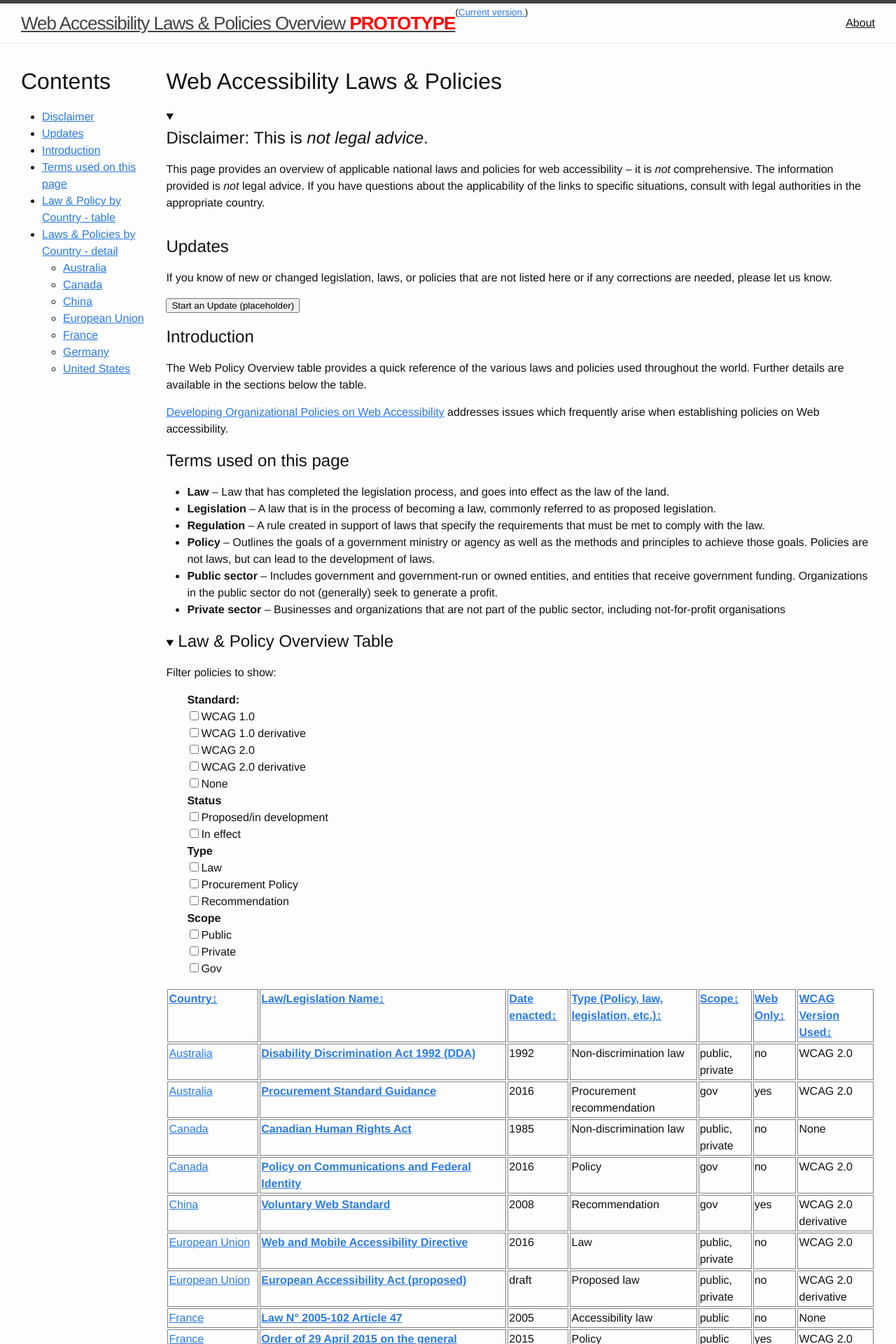
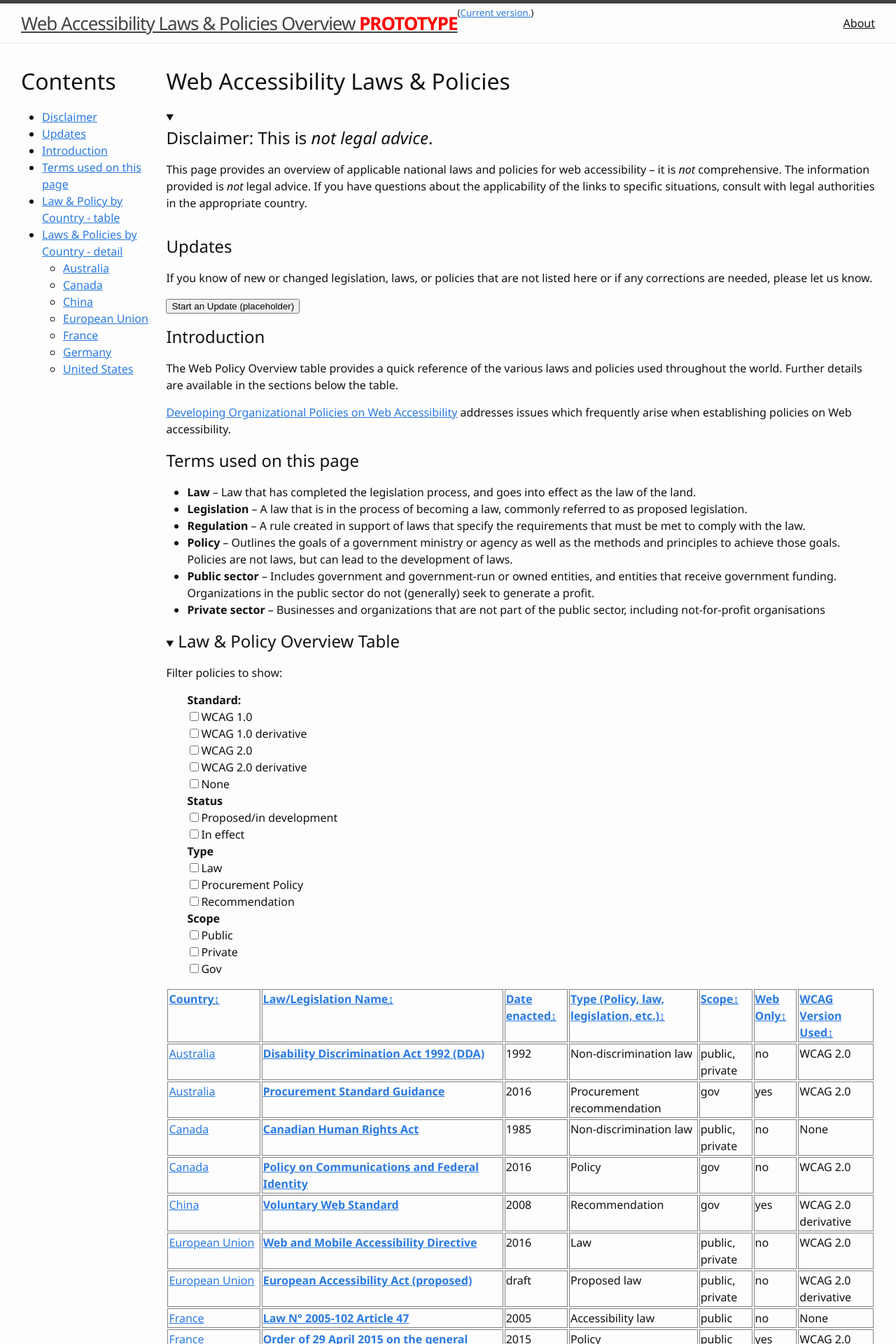
Before and after one commit to w3c/wai-policies-prototype, a Jekyll site: the page built from index.html, in a window 1280 px wide. Shown: the top 1920 px of the page at 70% size. Built offline with Jekyll 4.4.1, drawn with Linux system fonts in a browser that asks for light colours.

Commit message:
Update main.scss

```diff
--- a/css/main.scss
+++ b/css/main.scss
@@ -6,7 +6,7 @@
 
 
 // Our variables
-$base-font-family: "Rubik", "Helvetica Neue", Helvetica, Arial, sans-serif;
+$base-font-family: "Noto Sans", "Helvetica Neue", Helvetica, Arial, sans-serif;
 $base-font-size:   16px;
 $base-font-weight: 400;
 $small-font-size:  $base-font-size * 0.875;
```
